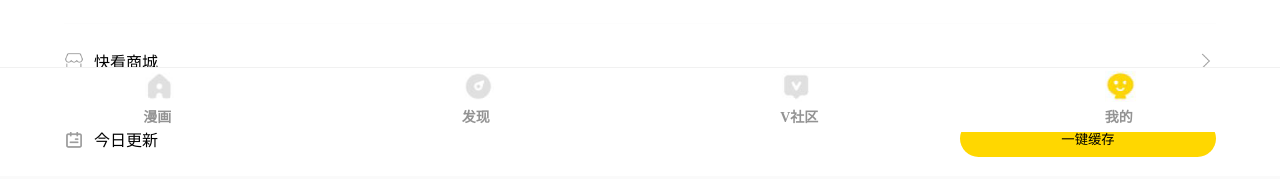
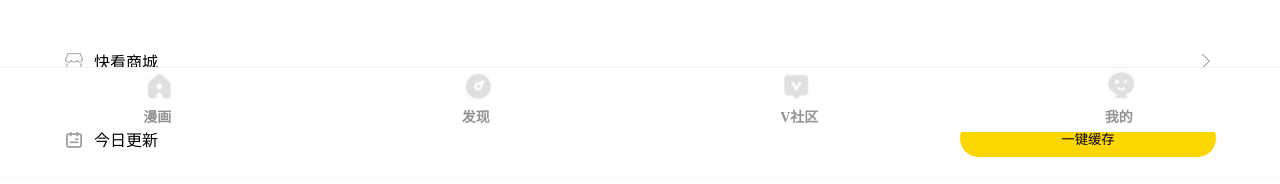
Before and after one commit to BiuDaDaDa/kk-cartoon, a Vue app: page /user in a window 1280 px wide. Shown: the part 668-852 px from the top of the page. Built offline with nearby package versions, Linux system fonts and the light colour scheme; what mint-ui would draw is missing.

Commit message:
fix: 评论 by HuoJinXin

```diff
--- a/src/components/kk-home/KKAttention.vue
+++ b/src/components/kk-home/KKAttention.vue
@@ -1,9 +1,19 @@
 
 <template>
-  <p>还没有关注作品,吃下这些安利不后悔</p>
+  <div>
+    <div id="box">
+      <img src="../../assets/kkcartoontitle/topered.png" alt="" id="image">
+      <img src="../../assets/kkcartoontitle/trapezoid.png" alt="" id="trapezoid">
+      <div id="login">登录</div>
+      <p id="introduce">不登录怎么看老司机的珍藏</p>
+    </div>
+    <FooterNav></FooterNav>
+  </div>
+
 </template>
 
 <script>
+  import FooterNav from '../kk-nav/FooterNav.vue'
   export default {
     name: '',
     data () {
@@ -29,10 +39,52 @@
         }
       }
       this.$request(a)
+    },
+    components: {
+      FooterNav
     }
   }
 </script>
 
 <style scoped lang="less">
-
+  #box {
+    width: 180px;
+    height: 180px;
+    border-radius: 50%;
+    background-color: #DBEEF5;
+    position: relative;
+    left: 50%;
+    top: 140px;
+    margin-left: -90px;
+  }
+  #image {
+    position: absolute;
+    top: 58px;
+    left: 50%;
+    margin-left: -32px;
+  }
+  #trapezoid {
+    position: absolute;
+    top: 115px;
+    width: 140px;
+    left: 50%;
+    margin-left: -70px;
+  }
+  #login {
+    position: absolute;
+    width: 140px;
+    height: 50px;
+    background-color: #fde23d;
+    left: 50%;
+    margin-left: -70px;
+    top: 150px;
+    border-radius: 24px;
+    text-align: center;
+    line-height: 50px;
+  }
+  #introduce{
+    position: absolute;
+    top: 210px;
+    width: 220px;
+  }
 </style>
--- a/src/components/kk-home/KKSection.vue
+++ b/src/components/kk-home/KKSection.vue
@@ -49,8 +49,34 @@
           <div id="abolish" @click="abolish">取消</div>
         </div>
       </mt-popup>
-    <!--中间内容-->
-  </div>
+      <mt-popup
+        v-model="switchValue"
+        position="bottom">
+        <div id="switch">
+          <div class="tools">
+            <div id="left">翻页模式</div>
+            <div id="right">当前漫画只适合上下分页哦</div>
+          </div>
+          <div class="tools">
+            <div class="page">
+              <p>点击翻页</p>
+              <p>打开后可点击屏幕上下方翻页</p>
+            </div>
+            <div class="pageSwitch">
+              <mt-switch v-model="value"></mt-switch>
+            </div>
+          </div>
+          <div class="tools">
+            <div class="page">
+              <p>夜间模式</p>
+            </div>
+            <div class="pageSwitch">
+              <mt-switch v-model="night"></mt-switch>
+            </div>
+          </div>
+        </div>
+      </mt-popup>
+    </div>
     <div id="content" @touchmove="move">
       <img  :src="k" alt="" class="iamges" v-for="(k,i) in images">
     </div>
@@ -123,18 +149,17 @@
       <div id="send">发送</div>
       <div id="foot">
         <div id="chapter">
-          <router-link to='/'><</router-link>
+          <div @touchend="previous"><</div>
           <div id="now">当前话</div>
-          <router-link to='/' class="right" tag="span"> > </router-link>
+          <div class="right" tag="span" @touchend="next"> > </div>
         </div>
         <router-link to='/' tag="div" id="discuss" @touchend.native="linkto">
           <div id="comment_count">{{comments}}</div>
         </router-link>
         <div id="share" @touchend="share" @click="shartt">&nbsp;</div>
-        <div id="tool" @touchend="tool" @click="actionSheet">&nbsp;</div>
+        <div id="tool" @touchend="tool">&nbsp;</div>
       </div>
     </div>
-    <!--弹出-->
   </div>
 </template>
 
@@ -151,10 +176,38 @@
         zan_count: '',
         authorArr: [],
         commentsArr: [],
-        popupVisible: false
+        popupVisible: false,
+        switchValue: false,
+        value: true,
+        night: false,
+        nextParams: 0
       }
     },
     methods: {
+      previous: function () {
+        console.log('上一页')
+      },
+      next: function () {
+        console.log('下一页')
+        let ace = this.nextParams
+        let url = {
+          url: '/kkv2/comic/' + ace,
+          type: 'get',
+          success: function (res) {
+            this.title = res.data.data.title
+            this.images = res.data.data.images
+            this.comments = res.data.data.comments_count
+            this.targed = res.data.data.id
+            this.zan_count = res.data.data.likes_count
+            this.authorArr = res.data.data.topic.related_authors
+            console.log(res.data.data)
+          },
+          failed: function (err) {
+            console.log(err)
+          }
+        }
+        this.$request(url)
+      },
       shartt: function () {
         this.popupVisible = true
       },
@@ -194,7 +247,7 @@
         console.log('点击分享')
       },
       tool: function () {
-        console.log('这是工具')
+        this.switchValue = true
       },
       move: function () {
         var that = this
@@ -211,6 +264,7 @@
         } else if (window.scrollY > 5600) {
           if (num === 0) {
             num = 1
+            console.log('aaa')
             let url = {
               url: '/kkv2/comments/hot_floor_list',
               type: 'get',
@@ -244,6 +298,7 @@
           that.targed = res.data.data.id
           that.zan_count = res.data.data.likes_count
           that.authorArr = res.data.data.topic.related_authors
+          that.nextParams = res.data.data.next_comic_id
           console.log(res.data.data)
         },
         failed: function (err) {
@@ -282,10 +337,10 @@
     font-size: 14px;
     text-align: center;
     position: absolute;
-    width: 180px;
+    width: 220px;
     left: 50%;
     line-height: 40px;
-    margin-left: -90px;
+    margin-left: -110px;
   }
   #complete {
     position: absolute;
@@ -571,6 +626,7 @@
     width: 432px;
     position: relative;
     height: 280px;
+    z-index: 30;
   }
   #shin {
     position: absolute;
@@ -619,4 +675,35 @@
     text-align: center;
     top: 240px;
   }
+  #switch {
+    width: 432px;
+    height: 200px;
+    background-color: #FFFFFF;
+  }
+  .tools {
+    overflow: hidden;
+    margin-top: 30px;
+  }
+  #left {
+    float: left;
+    padding-left: 25px;
+  }
+  #right {
+    float: right;
+    font-size: 12px;
+    width: 190px;
+    color: #C1C4CF;
+  }
+  .page {
+    float: left;
+    padding-left: 25px;
+  }
+  .page p:nth-child(2) {
+    font-size: 12px;
+    color: #C1C4CF;
+  }
+  .pageSwitch {
+    float: right;
+    width: 80px;
+  }
 </style>
--- a/src/components/kk-nav/FooterNav.vue
+++ b/src/components/kk-nav/FooterNav.vue
@@ -1,10 +1,30 @@
 <template>
   <div>
     <div class="footer-all">
-      <div class="footer-for" v-for="navValue,navIndex in nav">
-        <img :src="navValue.navSrcOne" alt="">
-        <h3 ref="navStyle">{{navValue.navName}}</h3>
+      <div class="kk-carton">
+        <router-link to="/"></router-link>
+        <img :src="cartonSrc" alt="">
+        <h3 ref="cartonRef">漫画</h3>
       </div>
+
+      <div class="kk-find">
+        <router-link to="/kkFind"></router-link>
+        <img :src="findSrc" alt="">
+        <h3 ref="findRef">发现</h3>
+      </div>
+
+      <div class="kk-club">
+        <router-link to="/kk-tabs"></router-link>
+        <img :src="clubSrc" alt="">
+        <h3 ref="clubRef">V社区</h3>
+      </div>
+
+      <div class="kk-user">
+        <router-link to="/user"></router-link>
+        <img :src="userSrc" alt="">
+        <h3 ref="userRef">我的</h3>
+      </div>
+
     </div>
   </div>
 </template>
@@ -14,28 +34,27 @@
     name: 'FooterNav',
     data () {
       return {
-          nav: [
-            {
-              navName: '漫画',
-              navSrcOne: require('../../assets/kk-nav/kk-nav-carton.png'),
-              navSrcTwo: require('../../assets/kk-nav/kk-nav-carton-c.png')
+        cartonSrc: require('../../assets/kk-nav/kk-nav-carton.png'),
+        findSrc: require('../../assets/kk-nav/kk-nav-find.png'),
+        clubSrc: require('../../assets/kk-nav/kk-nav-v.png'),
+        userSrc: require('../../assets/kk-nav/kk-nav-user.png')
+      }
     },
-            {
-              navName: '发现',
-              navSrcOne: require('../../assets/kk-nav/kk-nav-find.png'),
-              navSrcTwo: require('../../assets/kk-nav/kk-nav-find-c.png')
-            },
-            {
-              navName: 'V社区',
-              navSrcOne: require('../../assets/kk-nav/kk-nav-v.png'),
-              navSrcTwo: require('../../assets/kk-nav/kk-nav-v-c.png')
-            },
-            {
-              navName: '我的',
-              navSrcOne: require('../../assets/kk-nav/kk-nav-user-c.png'),
-              navSrcTwo: require('../../assets/kk-nav/kk-nav-user-c.png')
-            }
-          ]
+    mounted () {
+      console.log(window.location.href.split('8081')[1])
+      let link = window.location.href.split('8081')[1]
+      if (link === '/user') {
+        this.userSrc = require('../../assets/kk-nav/kk-nav-user-c.png')
+        this.$refs.userRef.style.color = '#fce13c'
+      } else if (link === '/' || link === '/attention') {
+        this.cartonSrc = require('../../assets/kk-nav/kk-nav-carton-c.png')
+        this.$refs.cartonRef.style.color = '#fce13c'
+      } else if (link === '/kkFind' || link === '/kkFindFen') {
+        this.findSrc = require('../../assets/kk-nav/kk-nav-find-c.png')
+        this.$refs.findRef.style.color = '#fce13c'
+      } else if (link === '/kk-tabs') {
+        this.clubSrc = require('../../assets/kk-nav/kk-nav-v-c.png')
+        this.$refs.clubRef.style.color = '#fce13c'
       }
     }
   }
@@ -57,6 +76,14 @@
     div{
       margin-top: 0.5vh;
       height: 8vh;
+      position: relative;
+      a{
+        width: 100%;
+        height: 8vh;
+        position: absolute;
+        top: 0;
+        left: 0;
+      }
       img{
         height: 50%;
       }
```
Also changed, not shown: src/assets/kkcartoontitle/topered.png (added), src/assets/kkcartoontitle/trapezoid.png (added). Lines whose indentation alone changed are shown as unchanged.
